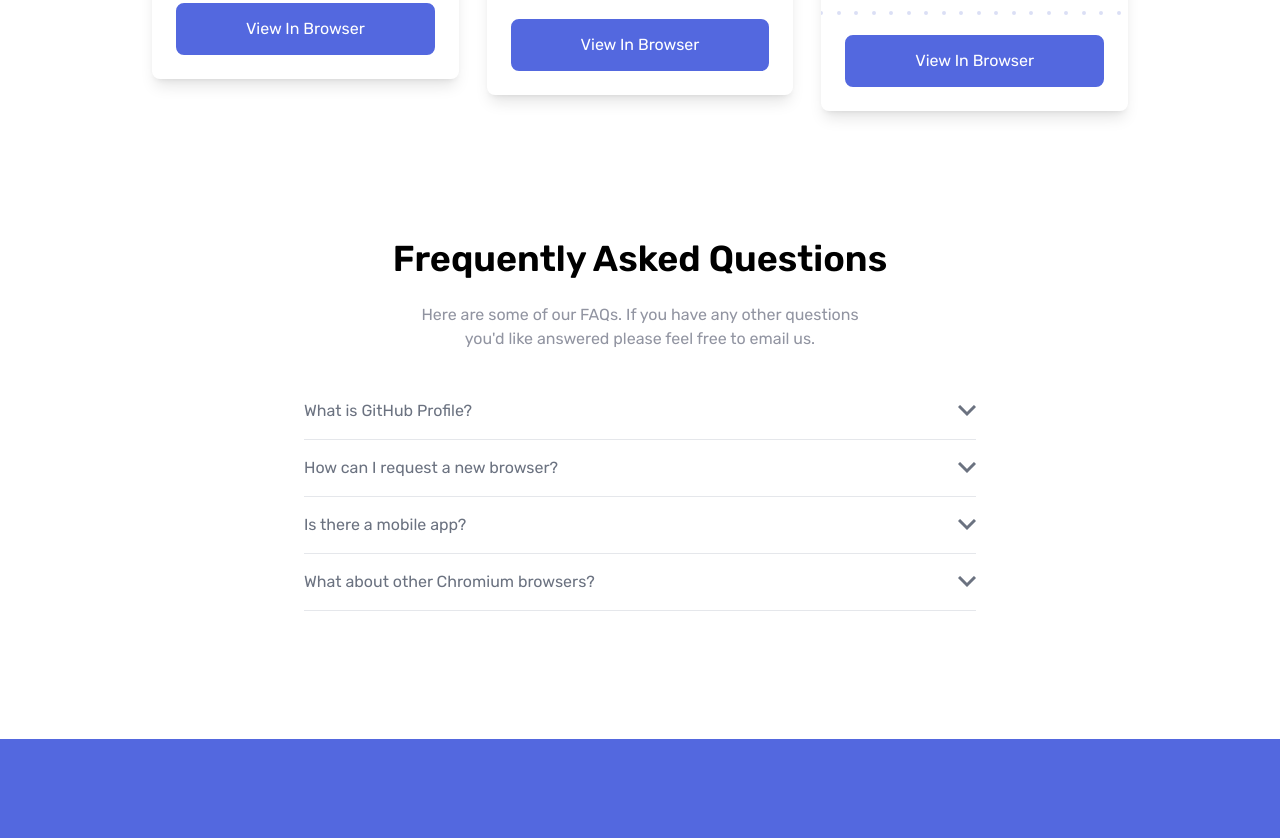
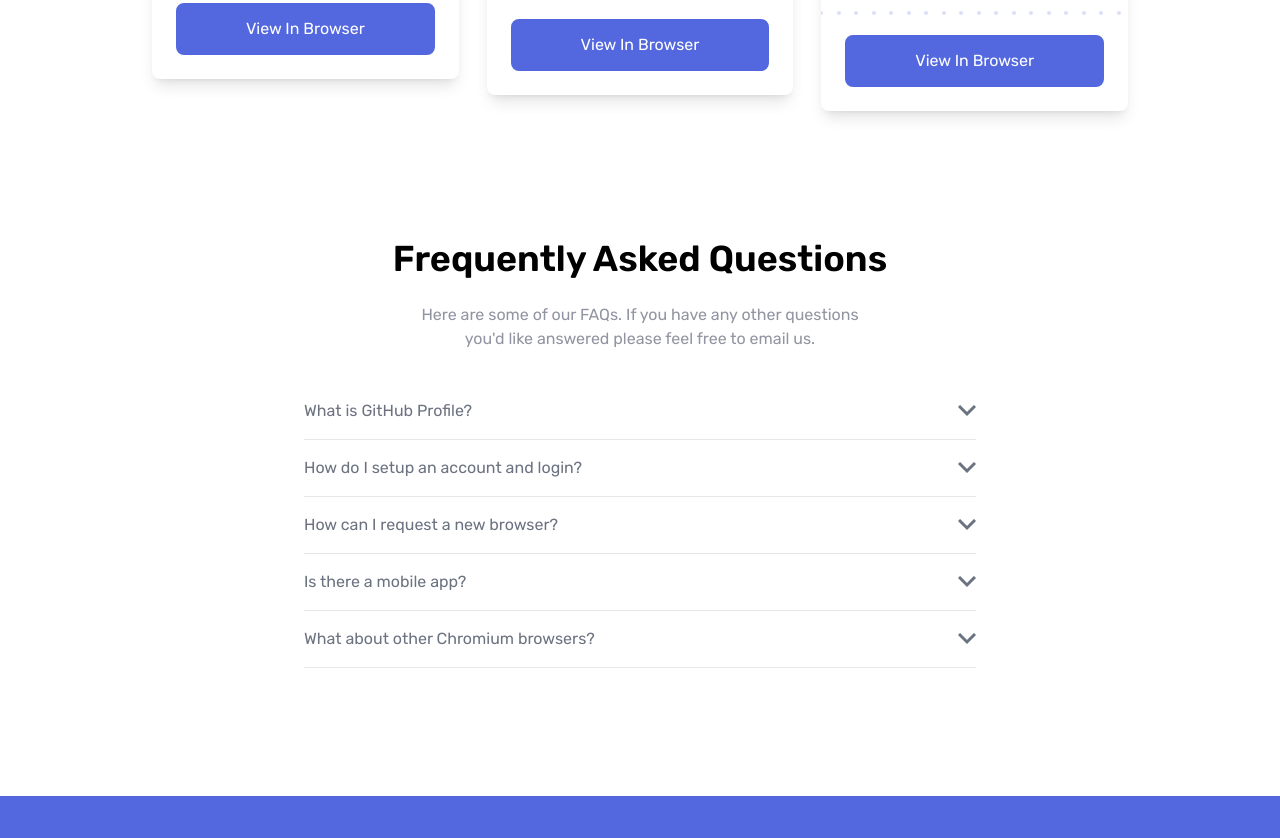
Before and after one commit to Richard-Dent/github_profile_website, a website: page index.html in a window 1280 px wide. Shown: the part 1962-2800 px from the top of the page. Drawn offline with Linux system fonts and the light colour scheme.

Commit message:
Changed Dowlnload to Create Account and changed readme file

```diff
--- a/index.html
+++ b/index.html
@@ -26,7 +26,7 @@
             <!-- Menu Items -->
              <div class="hidden items-center space-x-10 uppercase text-grayishBlue md:flex">
                 <a href="#features" class="tracking-widest hover:text-softRed">Features</a>
-                <a href="#download" class="tracking-widest hover:text-softRed">Download</a>
+                <a href="#download" class="tracking-widest hover:text-softRed">Create Account</a>
                 <a href="#faq" class="tracking-widest hover:text-softRed">FAQ</a>
 
                 <a href="#" class="px-8 py-2 text-white bg-softRed border-2 border-softRed rounded-lg shadow-md hover:text-softRed hover:bg-white">Login</a>
@@ -46,7 +46,7 @@
         <a href="#features" class="block hover:text-softRed">Features</a>
       </div>
       <div class="w-full py-3 text-center">
-        <a href="#download" class="block hover:text-softRed">Download</a>
+        <a href="#download" class="block hover:text-softRed">Create Account</a>
       </div>
       <div class="w-full py-3 text-center">
         <a href="#faq" class="block hover:text-softRed">FAQ</a>
@@ -207,7 +207,7 @@
      <section id="download">
         <div class="container mx-auto px-6">
             <h2 class="mb-6 text-3xl font-semibold text-center md:text-4xl">
-                View on Multiple Browsers
+                Create An Account
             </h2>
             <p class="max-w-lg mx-auto text-center text-grayishBlue">
                 We've tested GitHub Profile on multiple browsers.  Please do let us know if you've got a favorite browser you'd like us to prioritize.
@@ -335,6 +335,38 @@
 
                  <!-- Tab 2 -->
                  <div class="py-1 border-b outline-none group" tabindex="2">
+                  <!-- Tab Flex Container -->
+                   <div class="flex items-center justify-between py-3 text-gray-500 transition duration-500 cursor-pointer group ease">
+                      <!-- Tab Title -->
+                       <div class="transition duration-500 ease group-hover:text-red-500">
+                          How do I setup an account and login?
+                       </div>
+                       <!-- Arrow -->
+                        <div class="transition duration-500 ease group-focus:-rotate-180 group-focus:text-red-500">
+                          <svg xmlns="http://www.w3.org/2000/svg" width="18" height="12">
+                              <path
+                                fill="none"
+                                stroke="currentColor"
+                                stroke-width="3"
+                                d="M1 1l8 8 8-8"
+                              />
+                            </svg>
+                        </div>
+                   </div>
+                   <!-- Tab Inner Content -->
+                    <div class="overflow-hidden transition duration-500 group-focus:max-h-screen max-h-0 ease">
+                      <p class="py-2 text-justify text-gray-400">
+                          Lorem ipsum dolor sit amet consectetur adipisicing elit. Fugiat,
+                          repellat amet doloribus consequuntur eos similique provident
+                          tempora voluptates iure quia fuga dicta voluptatibus culpa
+                          mollitia recusandae delectus id suscipit labore?
+                      </p>
+                    </div>
+               </div>
+
+
+                 <!-- Tab 3 -->
+                 <div class="py-1 border-b outline-none group" tabindex="3">
                     <!-- Tab Flex Container -->
                      <div class="flex items-center justify-between py-3 text-gray-500 transition duration-500 cursor-pointer group ease">
                         <!-- Tab Title -->
@@ -364,8 +396,8 @@
                       </div>
                  </div>
 
-                 <!-- Tab 3 -->
-                 <div class="py-1 border-b outline-none group" tabindex="3">
+                 <!-- Tab 4 -->
+                 <div class="py-1 border-b outline-none group" tabindex="4">
                     <!-- Tab Flex Container -->
                      <div class="flex items-center justify-between py-3 text-gray-500 transition duration-500 cursor-pointer group ease">
                         <!-- Tab Title -->
@@ -395,8 +427,8 @@
                       </div>
                  </div>
 
-                 <!-- Tab 4 -->
-                 <div class="py-1 border-b outline-none group" tabindex="4">
+                 <!-- Tab 5 -->
+                 <div class="py-1 border-b outline-none group" tabindex="5">
                     <!-- Tab Flex Container -->
                      <div class="flex items-center justify-between py-3 text-gray-500 transition duration-500 cursor-pointer group ease">
                         <!-- Tab Title -->
@@ -472,7 +504,7 @@
                     GitHub Profile App
                   </h1></a>
                     <a href="#features" class="uppercase hover:text-softRed">Features</a>
-                    <a href="#download" class="uppercase hover:text-softRed">Download</a>
+                    <a href="#download" class="uppercase hover:text-softRed">Create Account</a>
                     <a href="#faq" class="uppercase hover:text-softRed">FAQ</a>
                  </div>
 
```
Also changed, not shown: readme.md.
